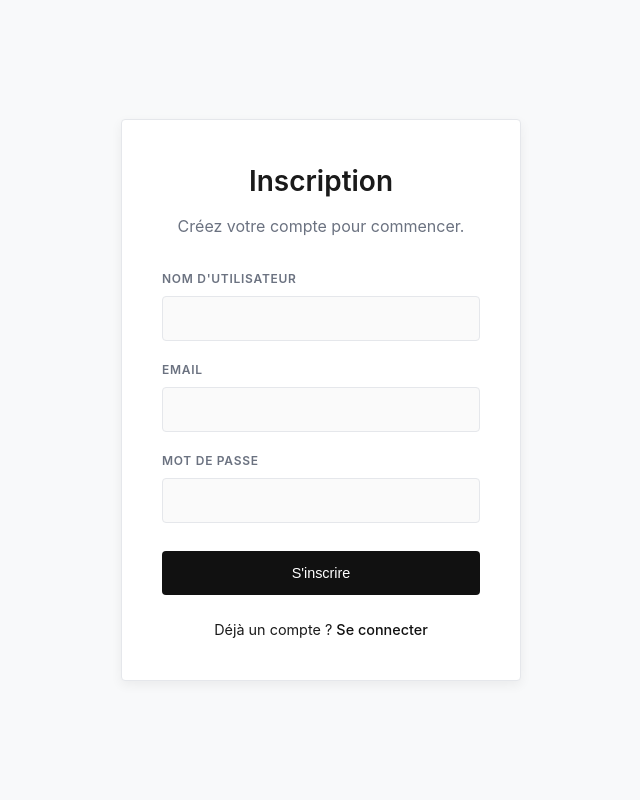
After one commit to Joach27/training, a Flask app: page /register in a window 1280 px wide. The commit adds this page. Shown: the whole page, without its empty margins (319-959 px from the left). Run offline with Flask 3, Linux system fonts and the light colour scheme.

Commit message:
Implement user authentication with registration and login features

```diff
--- a/app/app.py
+++ b/app/app.py
@@ -1,4 +1,4 @@
-from flask import Flask, render_template, request, redirect, url_for
+from flask import Flask, render_template, request, redirect, url_for, jsonify, session, flash
 from flask_sqlalchemy import SQLAlchemy
 from datetime import date, datetime
 
@@ -6,6 +6,8 @@ app = Flask(__name__)
 
 app.config['SQLALCHEMY_DATABASE_URI'] = 'sqlite:///tasks.db'
 app.config['SQLALCHEMY_TRACK_MODIFICATIONS'] = False
+
+app.secret_key = 'une_cle_secrete'
 
 db = SQLAlchemy(app)
 
@@ -15,9 +17,23 @@ class Task(db.Model):
     description = db.Column(db.String(200), nullable=True)
     due_date = db.Column(db.Date, nullable=True)
     done = db.Column(db.Boolean, default=False)
+    user_id = db.Column(db.Integer, db.ForeignKey('user.id', ondelete="CASCADE"), nullable=False)
+
+class User(db.Model):
+    id = db.Column(db.Integer, primary_key=True)
+    username = db.Column(db.String(80), unique=True, nullable=False)
+    email = db.Column(db.String(120), unique=True, nullable=False)
+    password = db.Column(db.String(200), nullable=False)
+    tasks = db.relationship('Task', backref='owner', lazy=True, cascade="all, delete-orphan")
 
 @app.route("/", methods=["GET", "POST"])
 def home():
+    if "user_id" not in session:
+        flash("Veuillez vous connecter pour accéder à vos tâches", "error")
+        return redirect(url_for("login"))
+
+    user = User.query.get(session["user_id"])
+
     if request.method == "POST":
         title = request.form["title"]
         description = request.form["description"]
@@ -32,7 +48,8 @@ def home():
             title=title,
             description=description,
             due_date=due_date,
-            done=False
+            done=False,
+            user_id=user.id
         )
 
         db.session.add(new_task)
@@ -40,15 +57,20 @@ def home():
 
         return redirect(url_for("home"))
 
-    tasks = Task.query.all()
-    return render_template("home.html", tasks=tasks)
+    tasks = Task.query.filter_by(user_id=user.id).all()
+    return render_template("home.html", tasks=tasks, user=user)
 
 
 @app.route("/toggle/<int:task_id>", methods=["POST"])
 def toggle_done(task_id):
+    if "user_id" not in session:
+        return redirect(url_for("login"))
     task = Task.query.get_or_404(task_id)
-    task.done = not task.done
-    db.session.commit()
+
+    # Vérifier que la tache appartient à l'utilisateur qui est connecté
+    if task and task.user_id == session["user_id"]:
+        task.done = not task.done
+        db.session.commit()
     return redirect(url_for("home"))
 
 
@@ -79,8 +101,87 @@ def update_task(task_id):
 
     return render_template("edit_task.html", task=task)
 
+@app.route("/register", methods=["GET", "POST"])
+def register():
+    if request.method == "POST":
+        username = request.form["username"]
+        email = request.form["email"]
+        password = request.form["password"]
+
+        if User.query.filter((User.username == username) | (User.email == email)).first():
+            flash("Username ou email déjà utilisé", "error")
+            return redirect(url_for("login"))
+
+        new_user = User(username=username, email=email, password=password)
+        db.session.add(new_user)
+        db.session.commit()
+
+        session["user_id"] = new_user.id
+        flash("Compte créé avec succès !", "success")
+
+        return redirect(url_for("home"))
+    return render_template("register.html")
+
+@app.route("/login", methods=["GET", "POST"])
+def login():
+    if request.method == "POST":
+        username = request.form["username"]
+        password = request.form["password"]
+
+        user = User.query.filter_by(username=username).first()
+
+        if user and user.password == password:
+            session["user_id"] = user.id
+            flash("Connecté avec succès !", "success")
+            return redirect(url_for("home"))
+
+        flash("Identifiants invalides", "error")
+
+        return redirect(url_for("login"))
+
+    return render_template("login.html")
+
+@app.route("/logout")
+def logout():
+    session.pop("user_id", None)
+    flash("Vous avez été déconnecté.", "success")
+    return redirect(url_for("login"))
+
+@app.route("/test-relation")
+def test_relation():
+    # 1. Créer un utilisateur
+    new_user = User(username="testuser", email="test@test.com", password="hashed_pass")
+    db.session.add(new_user)
+    db.session.commit()  # Obligatoire pour générer l'ID avant de l'utiliser
+
+    # 2. Créer une tâche et la lier
+    new_task = Task(
+        title="Vérifier la relation",
+        description="Test de liaison user <-> task",
+        due_date=date.today(),
+        user_id=new_user.id  # Ou: owner=new_user
+    )
+    db.session.add(new_task)
+    db.session.commit()
+
+    # 3. Vérification bidirectionnelle
+    fetched_user = User.query.get(new_user.id)
+    fetched_task = Task.query.get(new_task.id)
+
+    # Ce qui doit fonctionner :
+    print("Tasks du user :", [t.title for t in fetched_user.tasks])
+    print("Propriétaire de la task :", fetched_task.owner.username)
+
+    return jsonify({
+        "user_tasks": [t.title for t in fetched_user.tasks],
+        "task_owner": fetched_task.owner.username
+    }), 200
+
 # with app.app_context():
+#     db.drop_all()
 #     db.create_all()
 
-# if __name__ == "__main__":
-#     app.run(debug=True)
+if __name__ == "__main__":
+    with app.app_context():
+        db.create_all()
+    app.run(debug=True)
--- /dev/null
+++ b/app/static/auth.css
@@ -0,0 +1,139 @@
+/* static/auth.css */
+
+body {
+    display: flex;
+    justify-content: center;
+    align-items: center;
+    min-height: 100vh;
+    background-color: var(--bg);
+    font-family: var(--font-sans);
+}
+
+.auth-container {
+    width: 100%;
+    max-width: 400px;
+    padding: 40px;
+    background-color: var(--panel-bg);
+    border-radius: var(--radius);
+    box-shadow: var(--shadow-md);
+    border: 1px solid var(--border);
+}
+
+.auth-container h1 {
+    font-size: 1.75rem;
+    font-weight: 600;
+    text-align: center;
+    margin-bottom: 12px;
+    color: var(--text);
+}
+
+.auth-container .lead {
+    font-size: 1rem;
+    color: var(--text-muted);
+    text-align: center;
+    margin-bottom: 32px;
+}
+
+.auth-form {
+    display: grid;
+    gap: 20px;
+}
+
+.field {
+    display: grid;
+    gap: 8px;
+}
+
+.field label {
+    font-size: 0.75rem;
+    font-weight: 600;
+    text-transform: uppercase;
+    letter-spacing: 0.06em;
+    color: var(--text-muted);
+}
+
+.field input {
+    width: 100%;
+    padding: 12px 14px;
+    border: 1px solid var(--border);
+    border-radius: var(--radius);
+    background: #fafafa;
+    font-size: 0.95rem;
+    font-family: inherit;
+    color: var(--text);
+    transition: border-color var(--transition), background var(--transition);
+}
+
+.field input::placeholder {
+    color: #9ca3af;
+}
+
+.field input:focus {
+    outline: none;
+    border-color: var(--accent);
+    background: #fff;
+    box-shadow: 0 0 0 4px var(--focus-ring);
+}
+
+.btn-primary {
+    display: inline-flex;
+    align-items: center;
+    justify-content: center;
+    gap: 10px;
+    padding: 14px 24px;
+    background: var(--accent);
+    color: #fff;
+    border: none;
+    border-radius: var(--radius);
+    font-size: 0.9rem;
+    font-weight: 500;
+    cursor: pointer;
+    transition: background var(--transition), transform var(--transition);
+    margin-top: 8px;
+}
+
+.btn-primary:hover {
+    background: var(--accent-hover);
+    transform: translateY(-1px);
+}
+
+.auth-footer {
+    margin-top: 24px;
+    text-align: center;
+    font-size: 0.9rem;
+}
+
+.auth-footer a {
+    color: var(--accent);
+    font-weight: 500;
+    text-decoration: none;
+    transition: color var(--transition);
+}
+
+.auth-footer a:hover {
+    text-decoration: underline;
+}
+
+.flash-messages {
+    padding: 0;
+    margin: 0;
+    list-style: none;
+    margin-bottom: 24px;
+}
+
+.flash {
+    padding: 16px;
+    border-radius: var(--radius);
+    font-weight: 500;
+    margin-bottom: 12px;
+}
+
+.flash.error {
+    background-color: #fef2f2;
+    color: #991b1b;
+}
+
+.flash.success {
+    background-color: #f0fdf4;
+    color: #166534;
+}
--- /dev/null
+++ b/app/templates/register.html
@@ -0,0 +1,48 @@
+<!DOCTYPE html>
+<html lang="fr">
+<head>
+    <meta charset="UTF-8">
+    <meta name="viewport" content="width=device-width, initial-scale=1.0">
+    <title>Inscription</title>
+    <link rel="stylesheet" href="{{ url_for('static', filename='styles.css') }}">
+    <link rel="stylesheet" href="{{ url_for('static', filename='auth.css') }}">
+</head>
+<body>
+
+    <div class="auth-container">
+        <h1>Inscription</h1>
+        <p class="lead">Créez votre compte pour commencer.</p>
+
+        {% with messages = get_flashed_messages(with_categories=true) %}
+            {% if messages %}
+                <ul class="flash-messages">
+                    {% for category, message in messages %}
+                        <li class="flash {{ category }}">{{ message }}</li>
+                    {% endfor %}
+                </ul>
+            {% endif %}
+        {% endwith %}
+
+        <form method="POST" class="auth-form">
+            <div class="field">
+                <label for="username">Nom d'utilisateur</label>
+                <input type="text" id="username" name="username" required>
+            </div>
+            <div class="field">
+                <label for="email">Email</label>
+                <input type="email" id="email" name="email" required>
+            </div>
+            <div class="field">
+                <label for="password">Mot de passe</label>
+                <input type="password" id="password" name="password" required>
+            </div>
+            <button type="submit" class="btn-primary">S'inscrire</button>
+        </form>
+
+        <div class="auth-footer">
+            <p>Déjà un compte ? <a href="{{ url_for('login') }}">Se connecter</a></p>
+        </div>
+    </div>
+
+</body>
+</html>
```
Also changed, not shown: app/static/styles.css (+37 -0 lines), app/templates/home.html (+14 -1 lines), app/templates/login.html (added, +44 -0 lines), app/instance/tasks.db, 2 other files.
